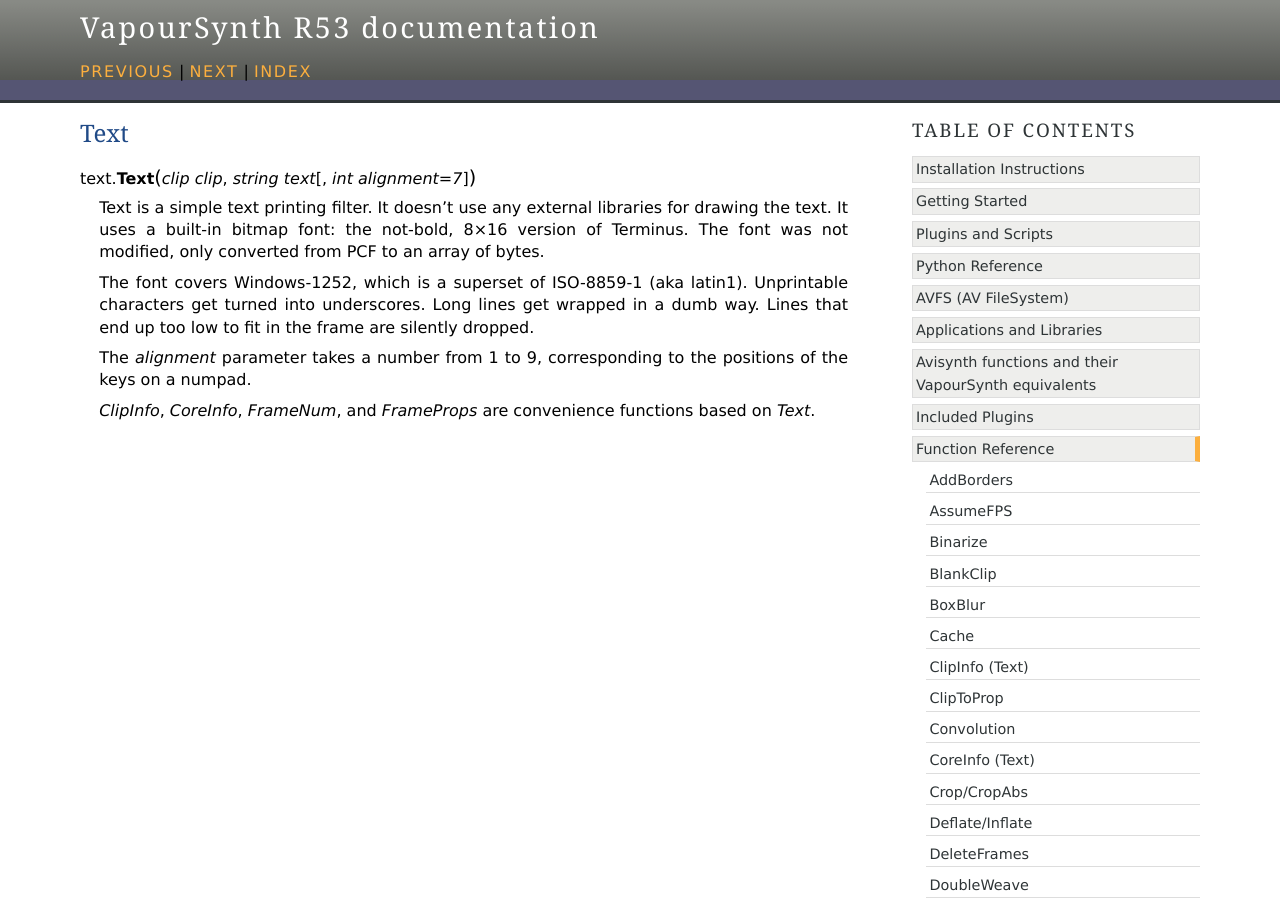
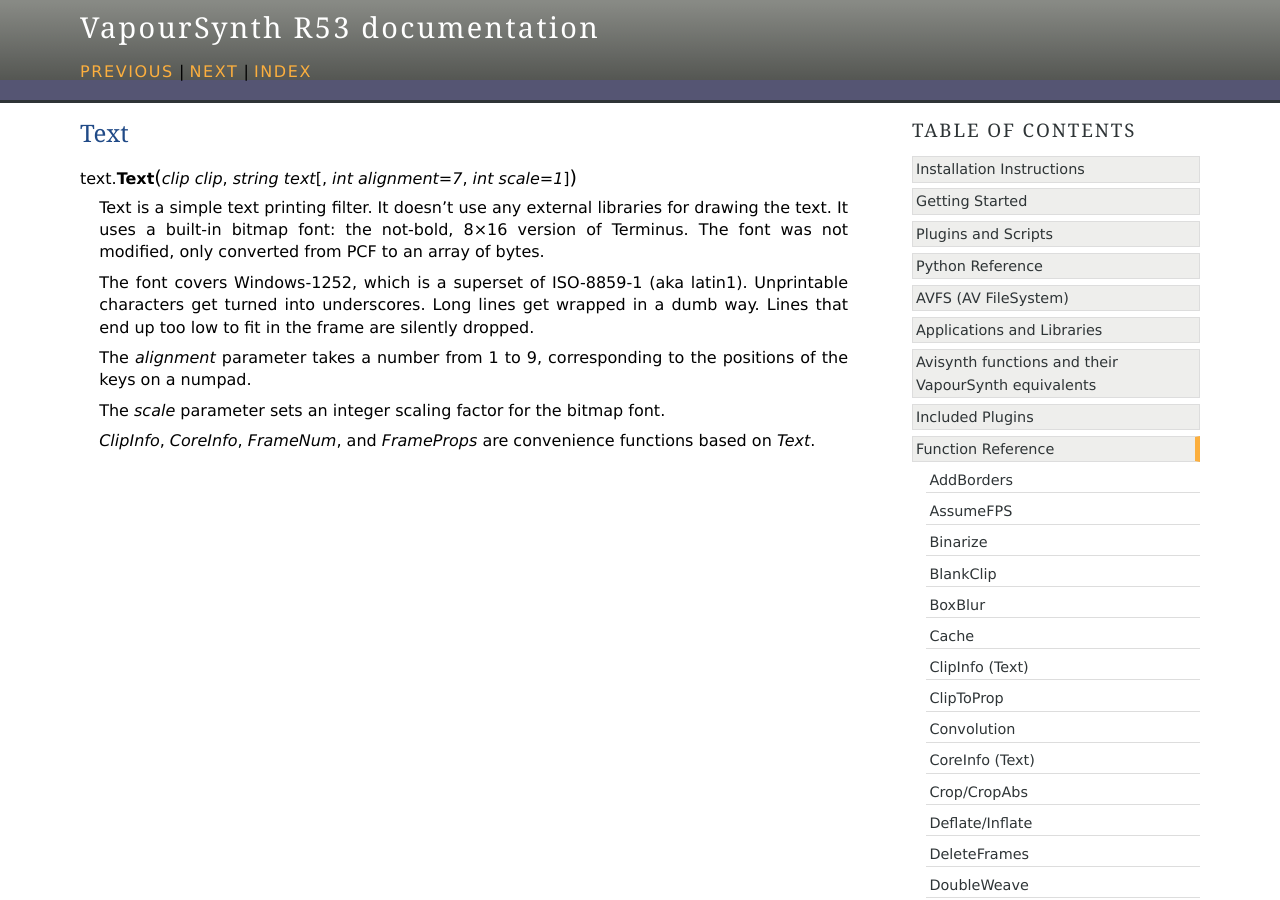
Before and after one commit to vapoursynth/vapoursynth, a Sphinx documentation site: the page built from doc/functions/text.rst, in a window 1280 px wide and 900 px high. Built offline with Sphinx 7.4.7, drawn with Linux system fonts in a browser that asks for light colours; formulas are drawn with MathJax 3.

Commit message:
doc/functions: document the new scale parameter for Text
Signed-off-by: akarin <i@akarin.info>

```diff
--- a/doc/functions/clipinfo.rst
+++ b/doc/functions/clipinfo.rst
@@ -1,7 +1,7 @@
 ClipInfo (Text)
 ===============
 
-.. function:: ClipInfo(clip clip[, int alignment=7])
+.. function:: ClipInfo(clip clip[, int alignment=7, int scale=1])
    :module: text
 
    Prints information about the *clip*, such as the format and framerate.
--- a/doc/functions/coreinfo.rst
+++ b/doc/functions/coreinfo.rst
@@ -1,7 +1,7 @@
 CoreInfo (Text)
 ===============
 
-.. function:: CoreInfo([clip clip=std.BlankClip(), int alignment=7])
+.. function:: CoreInfo([clip clip=std.BlankClip(), int alignment=7, int scale=1])
    :module: text
 
    Prints information about the VapourSynth core, such as version and memory
--- a/doc/functions/framenum.rst
+++ b/doc/functions/framenum.rst
@@ -1,7 +1,7 @@
 FrameNum (Text)
 ===============
 
-.. function:: FrameNum(clip clip[, int alignment=7])
+.. function:: FrameNum(clip clip[, int alignment=7, int scale=1])
    :module: text
 
    Prints the current frame number.
--- a/doc/functions/frameprops.rst
+++ b/doc/functions/frameprops.rst
@@ -1,7 +1,7 @@
 FrameProps (Text)
 =================
 
-.. function:: FrameProps(clip clip[, string props=[], int alignment=7])
+.. function:: FrameProps(clip clip[, string props=[], int alignment=7, int scale=1])
    :module: text
 
    Prints all properties attached to the frames, or if the *props* array is
--- a/doc/functions/text.rst
+++ b/doc/functions/text.rst
@@ -1,7 +1,7 @@
 Text
 ====
 
-.. function:: Text(clip clip, string text[, int alignment=7])
+.. function:: Text(clip clip, string text[, int alignment=7, int scale=1])
    :module: text
 
    Text is a simple text printing filter. It doesn't use any external libraries
@@ -17,5 +17,7 @@
    The *alignment* parameter takes a number from 1 to 9, corresponding to the
    positions of the keys on a numpad.
 
+   The *scale* parameter sets an integer scaling factor for the bitmap font.
+
    *ClipInfo*, *CoreInfo*, *FrameNum*, and *FrameProps* are convenience functions
    based on *Text*.
```
